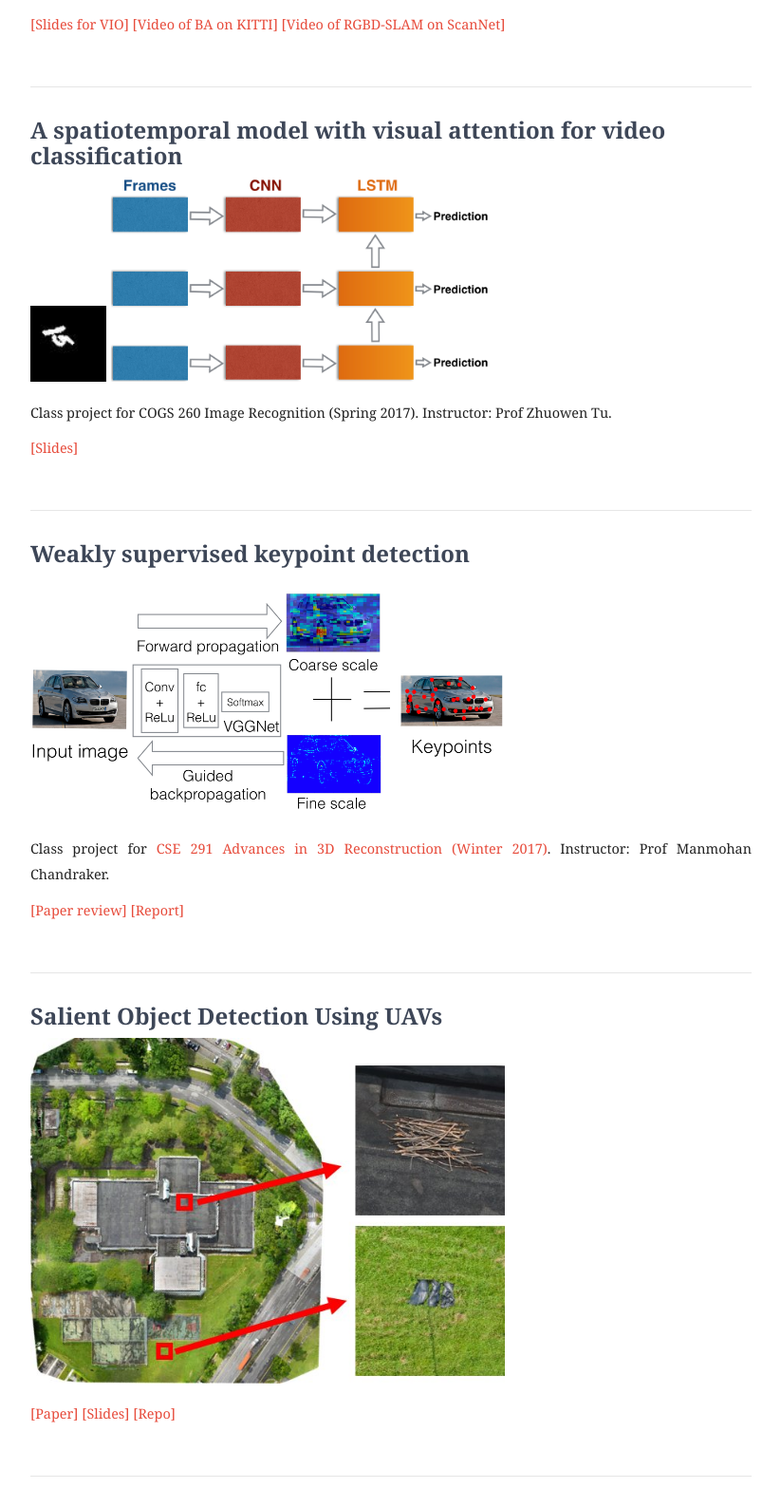
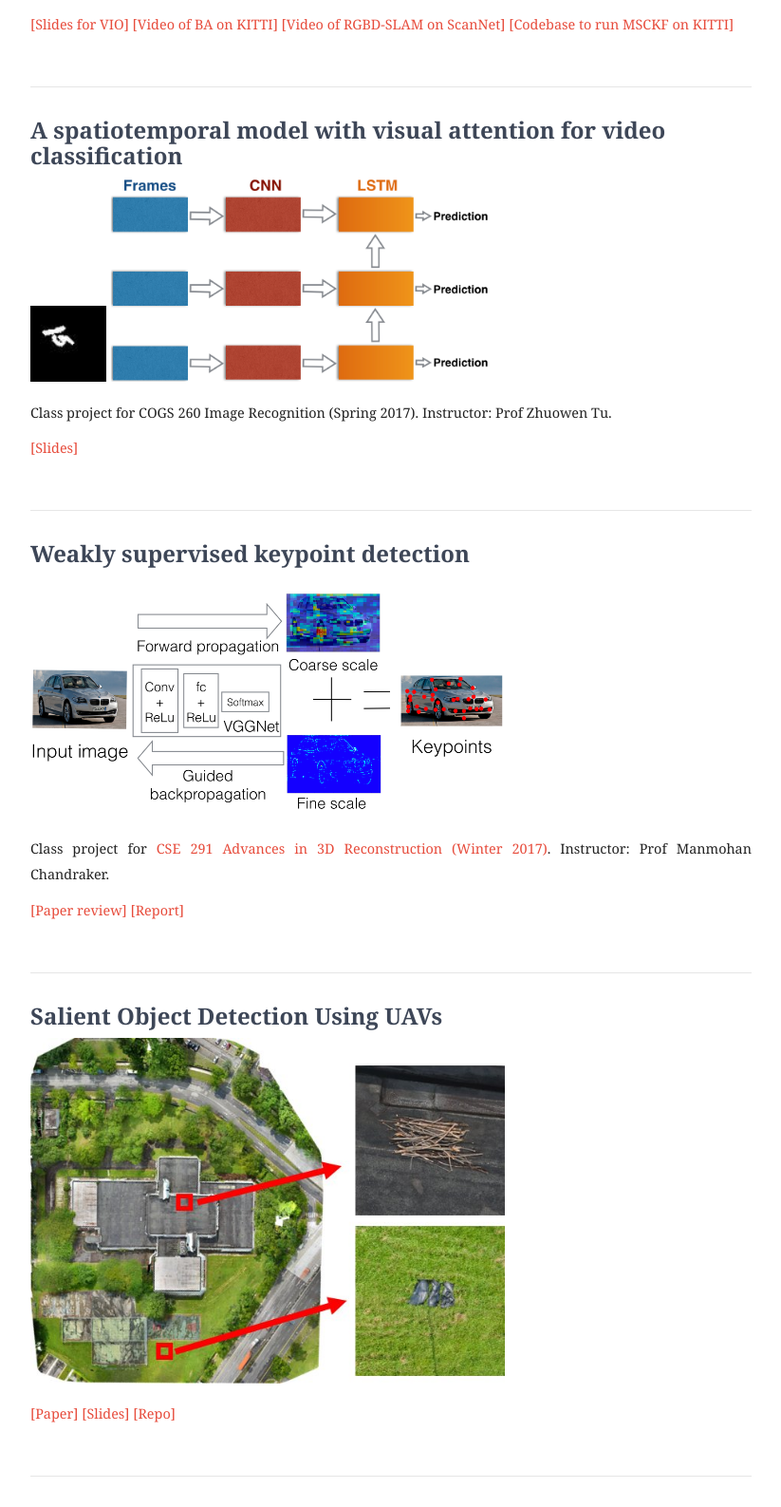
Before and after one commit to moshanATucsd/moshanATucsd.github.io, a Jekyll site: the page built from project/index.html, in a window 1280 px wide. Shown: the part 562-2149 px from the top of the page at 95% size, without its empty margins (228-1051 px from the left). Built offline with Jekyll 4.4.1, drawn with Linux system fonts in a browser that asks for light colours; nearby versions of some CDN libraries.

Commit message:
Update index.html

```diff
--- a/project/index.html
+++ b/project/index.html
@@ -19,6 +19,7 @@ category: project
         <a href="/pdfs/presentation/vio_project.pdf">[Slides for VIO]</a>
         <a href="https://youtu.be/jxD0FDann_k">[Video of BA on KITTI]</a>
         <a href="https://youtu.be/Wpo8qzb80W8">[Video of RGBD-SLAM on ScanNet]</a>
+        <a href="https://github.com/moshanATucsd/stereo_msckf_kitti_python">[Codebase to run MSCKF on KITTI]</a>
         </p>
     </div>
 </section>
```
